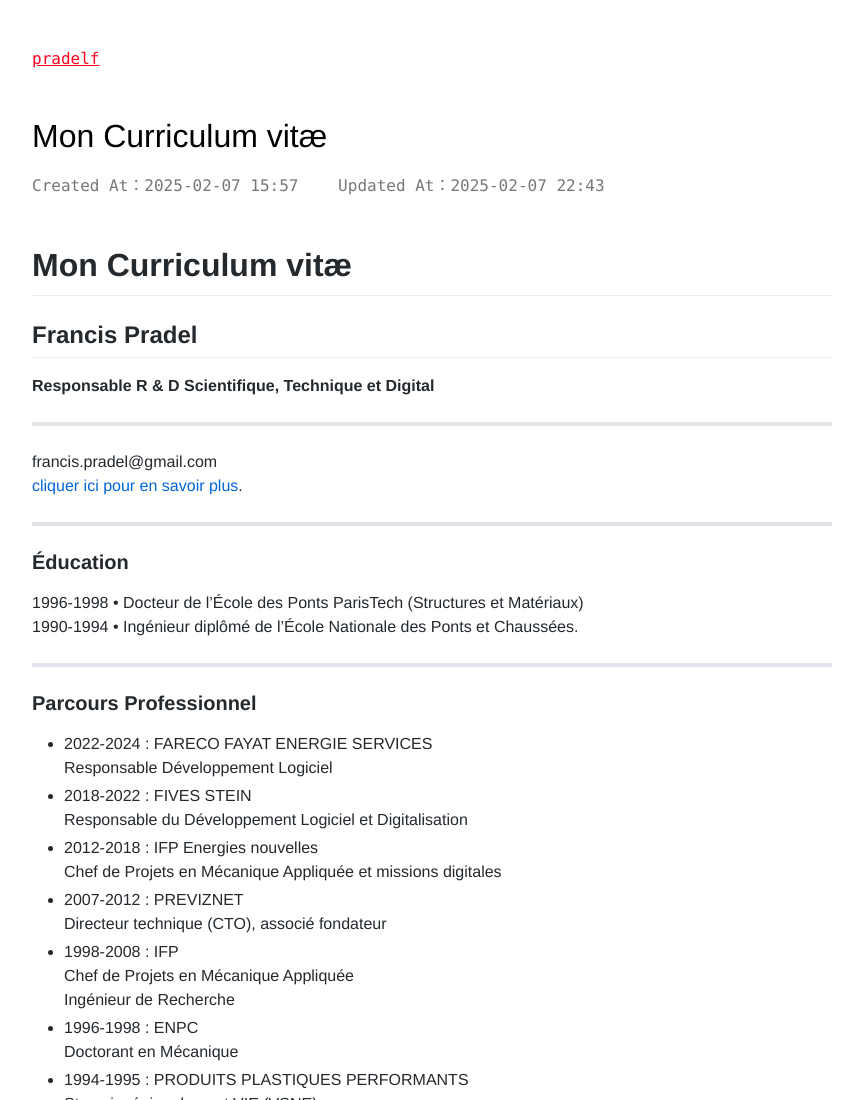
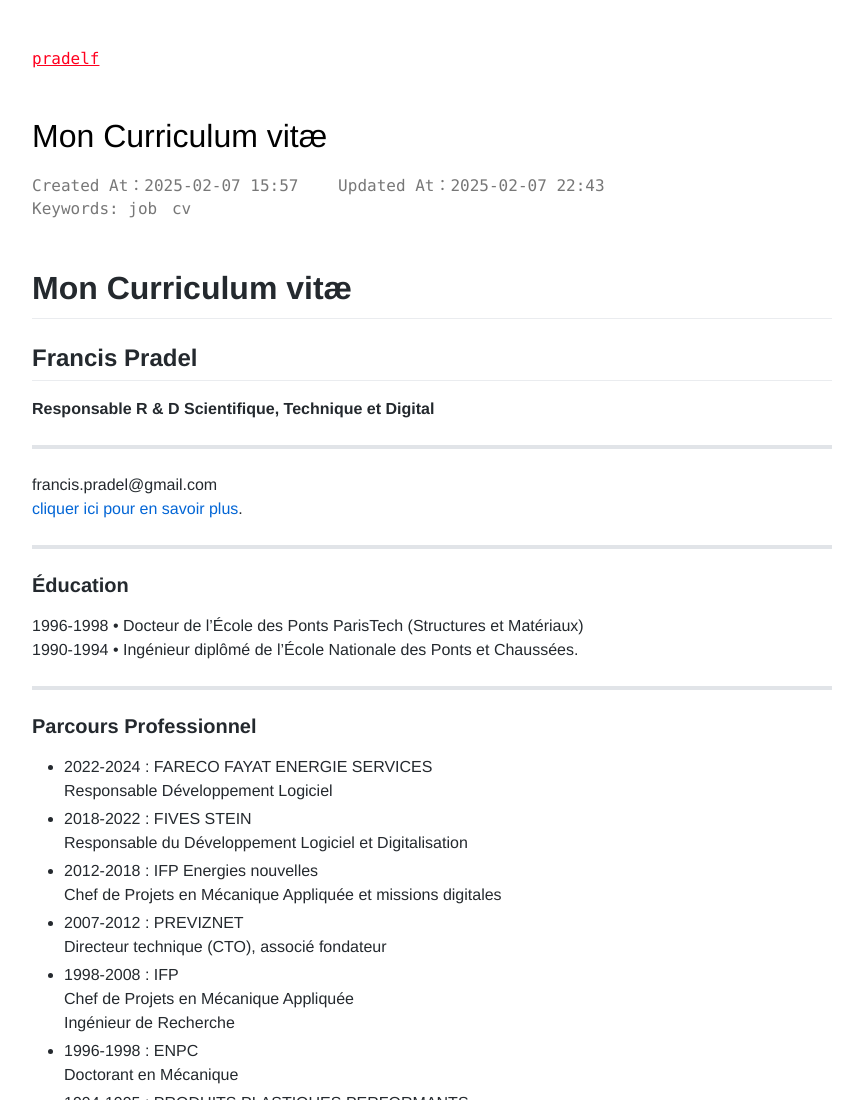
Before and after one commit to pradelf/pradelf.github.io, a plain HTML site: page article/mon-curriculum-vitae.html in a window 1280 px wide. Shown: the top 1100 px of the page, without its empty margins (208-1071 px from the left). Drawn offline with Linux system fonts and the light colour scheme.

Commit message:
REGULAR COMMIT BY JOPLIN PAGES PUBLISHER(v1.7.1)

```diff
--- a/article/mon-curriculum-vitae.html
+++ b/article/mon-curriculum-vitae.html
@@ -28,6 +28,14 @@
                   >2025-02-07 22:43</time
                 ></span
               >
+            </div>
+
+            <div>
+              Keywords:
+              <span class="keyword">job</span>
+
+              <span class="keyword">cv</span>
+
             </div>
 
           </div>
--- a/rss.xml
+++ b/rss.xml
@@ -4,7 +4,7 @@
         <title></title>
         <link>undefined</link>
         <description>undefined</description>
-        <lastBuildDate>Fri, 07 Feb 2025 21:44:08 GMT</lastBuildDate>
+        <lastBuildDate>Fri, 07 Feb 2025 21:46:56 GMT</lastBuildDate>
         <docs>https://validator.w3.org/feed/docs/rss2.html</docs>
         <generator>Joplin Pages Publisher</generator>
         <item>
```
Also changed, not shown: article/frontier-ai-models.html (+6 -0 lines).
